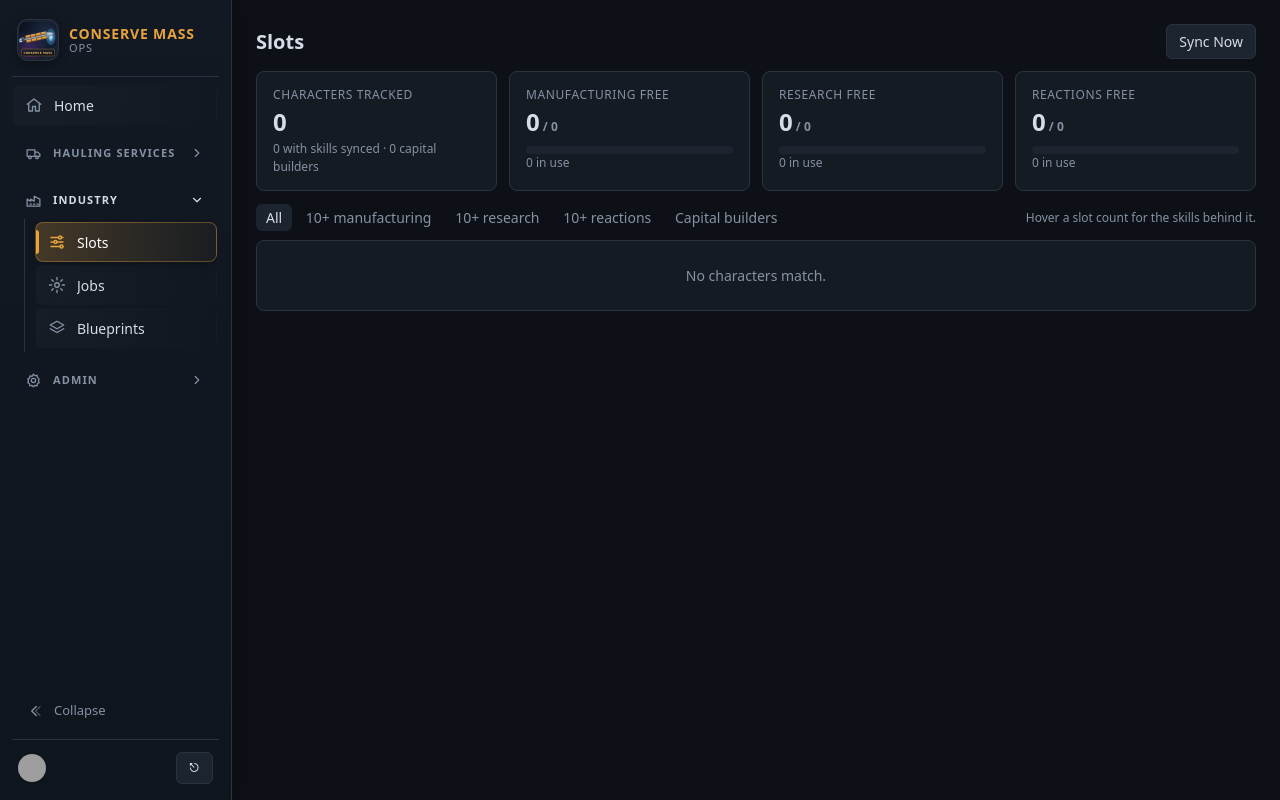
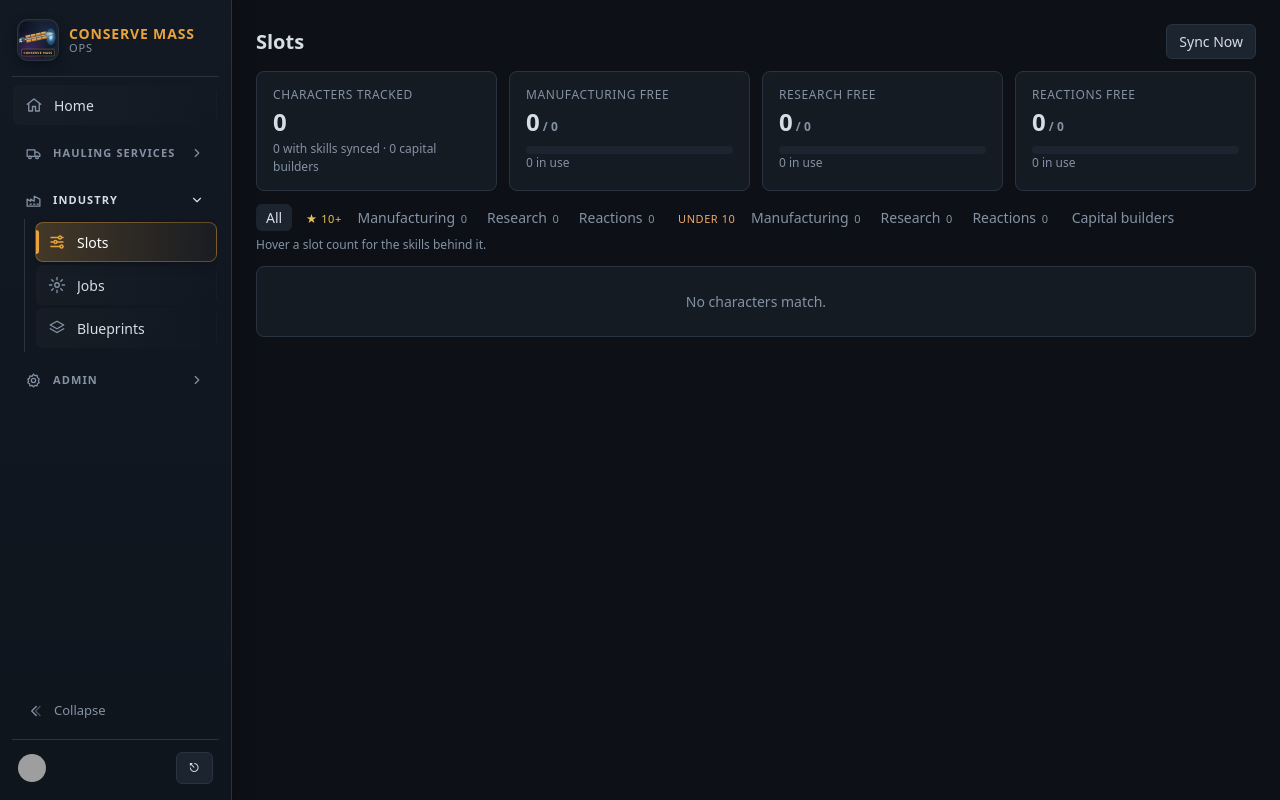
Before and after one commit to cmasiah/conserve-mass, a FastAPI app: page /industry/slots in a window 1280 px wide. Run offline with FastAPI, Linux system fonts and the light colour scheme; the visitor is signed in with stand-in values (Sample User, id 1); grey boxes are pictures that could not be loaded.

Commit message:
Slots: tier shades, 10+ gold standard, under-10 filters, sorting; Jobs owner filter
- Capital Construction: "Components only" for levels 1-2; each tier its own
  green (light -> deep, Titans a bold pill); hover lists "Level 1-2 ·
  Components only".
- Slot cells: 10+ of a kind marked gold (gold standard), 1-9 tinted orange
  with "N short of 10" in the hover.
- Filters: "10+" and "Under 10" per manufacturing / research / reactions,
  with counts, plus Capital builders.
- Sort by Character, each slot type and Capital Construction, click again to
  reverse (arrows show direction).
- Jobs: Corp + personal / Corp jobs / Personal jobs filter next to installers.

Co-Authored-By: Claude Opus 5.5 <noreply@anthropic.com>
Claude-Session: https://claude.ai/code/session_01TUfw85FAJKniBUpr75FHP9

```diff
--- a/app/web/routes/industry.py
+++ b/app/web/routes/industry.py
@@ -41,7 +41,8 @@ def _missing_scopes(db: Session) -> list[tuple[Character, list[str]]]:
 
 
 @router.get("/slots")
-def slots(request: Request, sort: str = "name", only: str = "", db: Session = Depends(get_db)):
+def slots(request: Request, sort: str = "name", dir: str = "", only: str = "",
+          db: Session = Depends(get_db)):
     everyone = industry.character_overview(db)
     synced = [r for r in everyone if r.has_skills]
     # Command-center totals always cover every tracked character, whatever the filter.
@@ -49,23 +50,39 @@ def slots(request: Request, sort: str = "name", only: str = "", db: Session = De
                   "used": sum(r.used.get(c, 0) for r in synced),
                   "free": sum(r.free(c) for r in synced)} for c in CATS}
     capital_builders = sum(1 for r in synced if r.capital_level >= 1)
+    gold = industry.GOLD_SLOTS
 
     rows = list(everyone)
-    if only in CATS:
-        rows = [r for r in rows if r.capacity.get(only, 0) >= 10]
+    kind, _, cat = only.partition(":")        # "gold:manufacturing", "under:science"
+    if kind == "gold" and cat in CATS:
+        rows = [r for r in rows if r.capacity.get(cat, 0) >= gold]
+    elif kind == "under" and cat in CATS:
+        # Below the gold standard: the characters whose skills are worth training.
+        rows = [r for r in rows if r.has_skills and r.capacity.get(cat, 0) < gold]
     elif only == "capital":
         rows = [r for r in rows if r.capital_level >= 1]
+
+    # Default direction: names A→Z, everything else biggest first. dir flips it.
+    desc = (sort != "name") if dir not in ("asc", "desc") else dir == "desc"
     if sort in CATS:
-        rows.sort(key=lambda r: (r.capacity.get(sort, 0), r.free(sort)), reverse=True)
+        rows.sort(key=lambda r: (r.capacity.get(sort, 0), r.free(sort)), reverse=desc)
     elif sort == "capital":
-        rows.sort(key=lambda r: r.capital_level, reverse=True)
+        rows.sort(key=lambda r: (r.capital_level, r.queued.get("Capital Ship Construction", 0)),
+                  reverse=desc)
+    else:
+        sort = "name"
+        rows.sort(key=lambda r: (r.character.name or "").lower(), reverse=desc)
+    under_counts = {c: sum(1 for r in synced if r.capacity.get(c, 0) < gold) for c in CATS}
+    gold_counts = {c: sum(1 for r in synced if r.capacity.get(c, 0) >= gold) for c in CATS}
     detail = {r.character.character_id: {c: industry.slot_breakdown(r.levels, c, r.queued)
                                          for c in CATS}
               for r in rows if r.has_skills}
     return render(request, "industry_slots.html", rows=rows, sort=sort, only=only, cats=CATS,
+                  desc=desc, gold=gold, under_counts=under_counts, gold_counts=gold_counts,
                   labels=industry.CATEGORY_LABELS, totals=totals, detail=detail,
                   tracked=len(everyone), synced=len(synced), capital_builders=capital_builders,
-                  tiers=industry.CAPITAL_TIERS, missing=_missing_scopes(db), now=utcnow(),
+                  tiers=industry.CAPITAL_TIERS, tier_rows=industry.CAPITAL_TIER_ROWS,
+                  missing=_missing_scopes(db), now=utcnow(),
                   sync_feeds=sync_info.feeds(db, "industry"))
 
 
@@ -111,10 +128,15 @@ def group_jobs(view: list[dict]) -> list[dict]:
 
 
 @router.get("/jobs")
-def jobs(request: Request, cat: str = "", who: int = 0, db: Session = Depends(get_db)):
+def jobs(request: Request, cat: str = "", who: int = 0, owner: str = "",
+         db: Session = Depends(get_db)):
     q = select(IndustryJob).order_by(IndustryJob.end_date)
     if who:
         q = q.where(IndustryJob.installer_id == who)
+    if owner in ("corporation", "character"):
+        q = q.where(IndustryJob.owner_type == owner)
+    else:
+        owner = ""
     rows = db.scalars(q).all()
     if cat in CATS:
         rows = [j for j in rows if industry.ACTIVITY_CATEGORY.get(j.activity_id) == cat]
@@ -140,7 +162,7 @@ def jobs(request: Request, cat: str = "", who: int = 0, db: Session = Depends(ge
                      "corporation" and j.owner_id in corps else "Personal"})
     ready = sum(1 for v in view if v["done"])
     return render(request, "industry_jobs.html", groups=group_jobs(view), total=len(view),
-                  cat=cat, who=who, cats=CATS, labels=industry.CATEGORY_LABELS,
+                  cat=cat, who=who, owner=owner, cats=CATS, labels=industry.CATEGORY_LABELS,
                   installers=installers, ready=ready, now=now,
                   sync_feeds=sync_info.feeds(db, "industry", now))
 
--- a/app/web/static/app.css
+++ b/app/web/static/app.css
@@ -330,8 +330,28 @@ button.tgl:hover { border-color: var(--accent-2); }
 
 /* Slots: Capital Construction cell */
 .tip.capcell { display: inline-flex; align-items: center; gap: 8px; cursor: help; white-space: nowrap; }
-.tier { color: var(--ok); font-weight: 600; font-size: 13px; }
-.tier.tier-titan { font-weight: 800; letter-spacing: .02em; }
+/* Capital Construction tiers: light green -> deep, bold green */
+.tier { font-size: 13px; }
+.tier-1, .tier-2 { color: #a6e3b0; font-weight: 500; }
+.tier-3 { color: #6fd283; font-weight: 600; }
+.tier-4 { color: #3fb950; font-weight: 700; }
+.tier-5 { color: #fff; font-weight: 800; letter-spacing: .02em; background: #1f7a32;
+  padding: 1px 8px; border-radius: 999px; box-shadow: 0 0 8px rgba(63,185,80,.45); }
+.tip-row .tier { font-size: 12px; }
+/* Slots: 10+ is the gold standard; fewer is a training target */
+.tip.slotcell.gold .cap-n { color: #e8c35a; font-weight: 700; }
+.tip.slotcell.gold { box-shadow: inset 3px 0 0 #e8c35a; }
+.tip.slotcell.short { background: rgba(232,140,60,.07); box-shadow: inset 3px 0 0 rgba(232,140,60,.55); }
+.tip.slotcell.short .cap-n { color: #f0a868; font-weight: 600; }
+.gold-badge { color: #e8c35a; font-weight: 700; margin-left: 6px; }
+.short-note { color: #f0a868; font-weight: 500; margin-left: 6px; }
+.slot-filters { flex-wrap: wrap; align-items: center; }
+.tab-group { font-size: 11px; text-transform: uppercase; letter-spacing: .05em; color: #e8c35a;
+  margin: 0 2px 0 10px; }
+.tab-group.short-label { color: #f0a868; }
+.slots-table th a { color: inherit; display: inline-flex; gap: 4px; align-items: center; }
+.slots-table th.sorted { color: var(--text); }
+.sort-arrow { font-size: 10px; opacity: .7; }
 .q-note { color: var(--accent-2); }
 
 /* Sync Now + explanation */
@@ -377,3 +397,4 @@ td.held .tip-row { grid-template-columns: 1fr auto 50px; white-space: normal; }
 .corps-table { margin-bottom: 8px; }
 .corps-table td { vertical-align: middle; }
 .warn-text { color: var(--warn); margin-top: 4px; }
+.inline-filters { display: flex; gap: 8px; }
--- a/app/web/templates/industry_slots.html
+++ b/app/web/templates/industry_slots.html
@@ -9,16 +9,17 @@
   {%- else -%}
     {%- set d = detail[r.character.character_id][cat] -%}
     {%- set cap = d.capacity -%}{%- set used = r.used.get(cat, 0) -%}
-    <div class="tip slotcell" tabindex="0">
+    <div class="tip slotcell {{ 'gold' if cap >= gold else ('short' if cap else '') }}" tabindex="0">
       {% if cap %}
-        <div class="nums"><strong>{{ used }}</strong><span class="muted"> / {{ cap }}</span>
+        <div class="nums"><strong>{{ used }}</strong><span class="muted cap-n"> / {{ cap }}</span>
           <span class="small muted">in use</span></div>
         <div class="meter {{ 'full' if used >= cap }}"><span style="width: {{ (used / cap * 100) | round(0) }}%"></span></div>
       {% else %}
         <div class="nums muted">—</div>
       {% endif %}
       <div class="tip-body">
-        <div class="tip-head">{{ labels[cat] }} · {{ cap }} slot{{ 's' if cap != 1 }}{% if cat == 'reactions' and not cap %} (needs Reactions){% endif %}</div>
+        <div class="tip-head">{{ labels[cat] }} · {{ cap }} slot{{ 's' if cap != 1 }}{% if cat == 'reactions' and not cap %} (needs Reactions){% endif %}
+          {%- if cap >= gold %} <span class="gold-badge">★ {{ gold }}+</span>{% elif cap %} <span class="short-note">{{ gold - cap }} short of {{ gold }}</span>{% endif %}</div>
         {% for s in d.rows %}
           <div class="tip-row"><span>{{ s.name }}</span>{{ pips(s.level, s.queued) }}<span class="tip-note">{{ s.note }}</span></div>
         {% endfor %}
@@ -57,12 +58,14 @@
 </div>
 
 <div class="toolbar" style="margin-top:16px">
-  <div class="tabs">
-    <a href="?sort={{ sort }}" class="{{ 'active' if not only }}">All</a>
-    <a href="?sort={{ sort }}&only=manufacturing" class="{{ 'active' if only == 'manufacturing' }}">10+ manufacturing</a>
-    <a href="?sort={{ sort }}&only=science" class="{{ 'active' if only == 'science' }}">10+ research</a>
-    <a href="?sort={{ sort }}&only=reactions" class="{{ 'active' if only == 'reactions' }}">10+ reactions</a>
-    <a href="?sort={{ sort }}&only=capital" class="{{ 'active' if only == 'capital' }}">Capital builders</a>
+  {%- set ds = 'desc' if desc else 'asc' -%}
+  <div class="tabs slot-filters">
+    <a href="?sort={{ sort }}&dir={{ ds }}" class="{{ 'active' if not only }}">All</a>
+    <span class="tab-group">★ {{ gold }}+</span>
+    {% for c in cats %}<a href="?sort={{ sort }}&dir={{ ds }}&only=gold:{{ c }}" class="{{ 'active' if only == 'gold:' ~ c }}">{{ labels[c] }} <span class="tab-n">{{ gold_counts[c] }}</span></a>{% endfor %}
+    <span class="tab-group short-label">Under {{ gold }}</span>
+    {% for c in cats %}<a href="?sort={{ sort }}&dir={{ ds }}&only=under:{{ c }}" class="{{ 'active' if only == 'under:' ~ c }}">{{ labels[c] }} <span class="tab-n">{{ under_counts[c] }}</span></a>{% endfor %}
+    <a href="?sort={{ sort }}&dir={{ ds }}&only=capital" class="{{ 'active' if only == 'capital' }}">Capital builders</a>
   </div>
   <span class="spacer"></span>
   <span class="small muted">Hover a slot count for the skills behind it.</span>
@@ -71,11 +74,17 @@
 {% if rows %}
 <table class="slots-table">
   <thead><tr>
-    <th><a href="?sort=name&only={{ only }}">Character</a></th>
-    <th><a href="?sort=manufacturing&only={{ only }}">Manufacturing</a></th>
-    <th><a href="?sort=science&only={{ only }}">Research</a></th>
-    <th><a href="?sort=reactions&only={{ only }}">Reactions</a></th>
-    <th><a href="?sort=capital&only={{ only }}">Capital Construction</a></th>
+    {%- macro sorth(key, label) -%}
+      {%- set active = sort == key -%}
+      {%- set next = ('asc' if desc else 'desc') if active else ('asc' if key == 'name' else 'desc') -%}
+      <th class="{{ 'sorted' if active }}"><a href="?sort={{ key }}&dir={{ next }}&only={{ only }}">{{ label }}
+        <span class="sort-arrow">{{ ('▼' if desc else '▲') if active else '↕' }}</span></a></th>
+    {%- endmacro %}
+    {{ sorth('name', 'Character') }}
+    {{ sorth('manufacturing', 'Manufacturing') }}
+    {{ sorth('science', 'Research') }}
+    {{ sorth('reactions', 'Reactions') }}
+    {{ sorth('capital', 'Capital Construction') }}
     <th>Synced</th>
   </tr></thead>
   <tbody>
@@ -90,14 +99,14 @@
             {%- set capq = r.queued.get('Capital Ship Construction', 0) %}
             <span class="tip capcell" tabindex="0">
               {{ pips(r.capital_level, capq) }}
-              {% if r.capital_level %}<span class="tier {{ 'tier-titan' if r.capital_level >= 5 }}">{{ r.capital_label }}</span>
+              {% if r.capital_level %}<span class="tier tier-{{ r.capital_level }}">{{ r.capital_label }}</span>
               {% else %}<span class="muted small">not trained</span>{% endif %}
               {% if capq > r.capital_level %}<span class="small q-note">→ {{ capq }}</span>{% endif %}
               <span class="tip-body tip-left">
                 <span class="tip-head">Capital Ship Construction</span>
                 <span class="tip-row"><span>Current level</span>{{ pips(r.capital_level, capq) }}<span class="tip-note">{{ 'training to ' ~ capq if capq > r.capital_level else '' }}</span></span>
-                {% for lvl in [1, 3, 4, 5] %}
-                  <span class="tip-row {{ 'tip-done' if r.capital_level >= lvl else 'muted' }}"><span>Level {{ lvl }}</span><span></span><span class="tip-note">{{ tiers[lvl] }}</span></span>
+                {% for lvl, lvl_label, tier_name in tier_rows %}
+                  <span class="tip-row {{ 'tip-done' if r.capital_level >= lvl else 'muted' }}"><span>{{ lvl_label }}</span><span></span><span class="tip-note"><span class="tier tier-{{ lvl }}">{{ tier_name }}</span></span></span>
                 {% endfor %}
               </span>
             </span>
```
Also changed, not shown: app/services/industry.py (+6 -2 lines), app/web/templates/industry_jobs.html (+8 -3 lines), tests/test_characters.py (+1 -1 lines), tests/test_industry.py (+48 -1 lines).
